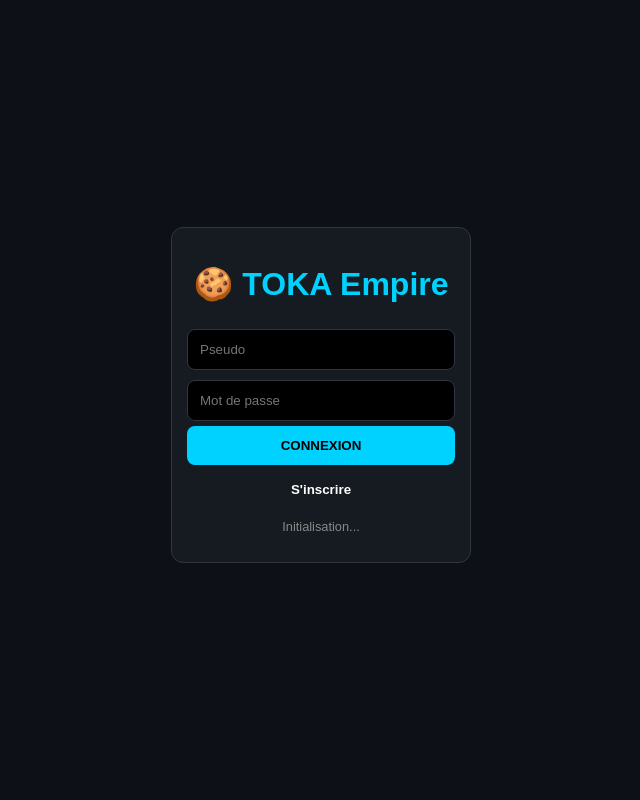
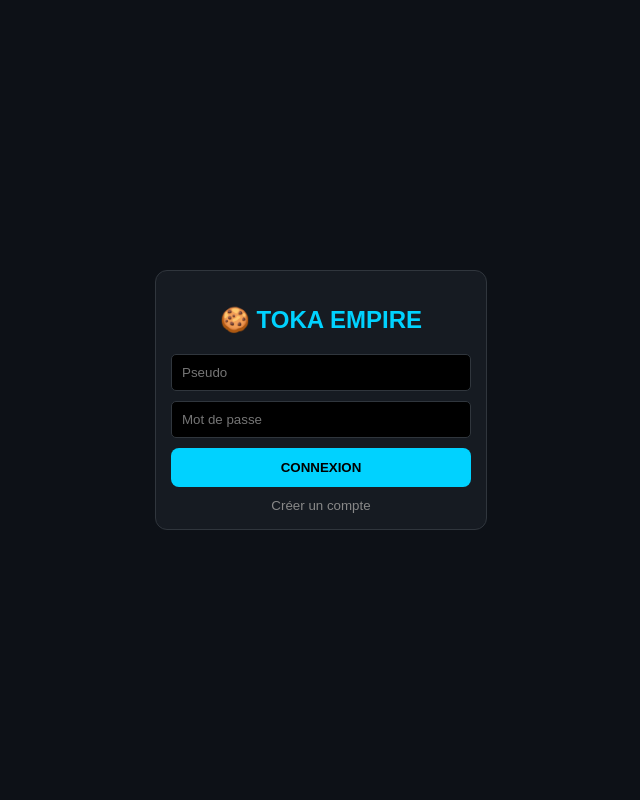
Before and after one commit to daxt61/tokacoockies_games, a Flask app: page / in a window 1280 px wide. Shown: the whole page, without its empty margins (319-959 px from the left). Run offline with Flask 3, Linux system fonts and the light colour scheme; some libraries are stand-ins or nearby versions.

Commit message:
Update index.html

```diff
--- a/templates/index.html
+++ b/templates/index.html
@@ -2,203 +2,115 @@
 <html lang="fr">
 <head>
     <meta charset="UTF-8">
-    <meta name="viewport" content="width=device-width, initial-scale=1.0, maximum-scale=1.0, user-scalable=no">
-    <title>Tokacookies Empire - Social Update</title>
+    <meta name="viewport" content="width=device-width, initial-scale=1.0">
+    <title>TokaCookies Empire</title>
     <script src="https://cdnjs.cloudflare.com/ajax/libs/socket.io/4.0.1/socket.io.js"></script>
     <style>
-        :root { --accent: #00d2ff; --bg: #0d1117; --panel: #161b22; --border: #30363d; --gold: #ffd700; --red: #ff4d4d; --green: #2ecc71; }
-        body { background: var(--bg); color: white; font-family: sans-serif; margin: 0; display: flex; flex-direction: column; height: 100vh; overflow: hidden; }
-        .card { background: var(--panel); padding: 15px; border-radius: 12px; border: 1px solid var(--border); margin-bottom: 10px; width: 100%; box-sizing: border-box; }
-        input { width: 100%; padding: 12px; margin: 5px 0; border-radius: 8px; border: 1px solid var(--border); background: #000; color: white; box-sizing: border-box; }
-        .btn { width: 100%; padding: 12px; border-radius: 8px; border: none; cursor: pointer; font-weight: bold; background: var(--accent); color: #000; transition: 0.2s; }
-        .btn:active { transform: scale(0.98); }
-
-        #auth-overlay { position: fixed; inset: 0; background: var(--bg); z-index: 2000; display: flex; align-items: center; justify-content: center; }
-        main { flex: 1; overflow-y: auto; padding: 15px; display: flex; flex-direction: column; align-items: center; }
-        .view { display: none; width: 100%; max-width: 500px; animation: fadeIn 0.3s; }
+        :root { --accent: #00d2ff; --bg: #0d1117; --panel: #161b22; --border: #30363d; --green: #2ecc71; }
+        body { background: var(--bg); color: white; font-family: sans-serif; margin: 0; display: flex; flex-direction: column; height: 100vh; }
+        .card { background: var(--panel); padding: 15px; border-radius: 12px; border: 1px solid var(--border); margin: 10px; }
+        .btn { width: 100%; padding: 12px; border-radius: 8px; border: none; cursor: pointer; background: var(--accent); font-weight: bold; color: #000; }
+        input { width: 100%; padding: 10px; margin-bottom: 10px; border-radius: 5px; border: 1px solid var(--border); background: #000; color: #fff; box-sizing: border-box;}
+        #cookie-btn { width: 150px; height: 150px; border-radius: 50%; background: #222; border: 5px solid var(--accent); font-size: 60px; display: flex; align-items: center; justify-content: center; margin: 20px auto; cursor: pointer; user-select: none; }
+        .view { display: none; padding: 10px; flex: 1; overflow-y: auto; }
         .view.active { display: block; }
-
-        #cookie-btn { width: 140px; height: 140px; border-radius: 50%; background: radial-gradient(circle, #1c2128, #000); border: 4px solid var(--accent); font-size: 50px; display: flex; align-items: center; justify-content: center; cursor: pointer; user-select: none; margin: 20px auto; transition: 0.1s; box-shadow: 0 0 20px rgba(0,210,255,0.2); }
-        #cookie-btn:active { transform: scale(0.92); }
-
-        #chat-box { height: 200px; overflow-y: auto; display: flex; flex-direction: column; gap: 8px; padding: 10px; background: #000; border-radius: 8px; border: 1px solid var(--border); }
-        .msg { font-size: 0.9rem; padding: 5px 10px; border-radius: 5px; background: #1c2128; }
-        .msg b { color: var(--accent); }
-
-        .item-list { list-style: none; padding: 0; margin: 0; }
-        .item-list li { display: flex; justify-content: space-between; padding: 10px; border-bottom: 1px solid #222; align-items: center; }
-
-        nav { height: 70px; background: var(--panel); display: flex; justify-content: space-around; align-items: center; border-top: 1px solid var(--border); }
-        .nav-item { color: #888; font-size: 0.7rem; text-align: center; cursor: pointer; flex: 1; }
-        .nav-item.active { color: var(--accent); font-weight: bold; }
-
-        #toast { position: fixed; top: 20px; left: 50%; transform: translateX(-50%); padding: 12px 25px; border-radius: 30px; display: none; z-index: 3000; font-weight: bold; }
-        @keyframes fadeIn { from { opacity: 0; transform: translateY(10px); } to { opacity: 1; transform: translateY(0); } }
+        nav { display: flex; background: var(--panel); border-top: 1px solid var(--border); height: 60px; }
+        .nav-item { flex: 1; text-align: center; padding: 10px; cursor: pointer; }
+        #toast { position: fixed; top: 10px; left: 50%; transform: translateX(-50%); background: var(--green); color: #000; padding: 10px 20px; border-radius: 20px; display: none; z-index: 1000; }
     </style>
 </head>
 <body>
     <div id="toast"></div>
 
-    <div id="auth-overlay">
-        <div class="card" style="width: 300px; text-align: center;">
-            <h1 style="color:var(--accent);">🍪 TOKA Empire</h1>
+    <div id="auth-overlay" style="position:fixed; inset:0; background:var(--bg); z-index:100; display:flex; align-items:center; justify-content:center;">
+        <div class="card" style="width:300px;">
+            <h2 style="text-align:center; color:var(--accent);">🍪 TOKA EMPIRE</h2>
             <input id="pseudo" placeholder="Pseudo">
             <input id="pass" type="password" placeholder="Mot de passe">
             <button class="btn" onclick="auth('login')">CONNEXION</button>
-            <button class="btn" style="background:none; color:white; margin-top:5px;" onclick="auth('register')">S'inscrire</button>
-            <p id="status" style="margin-top:10px; font-size:0.8rem; color:#888;">Initialisation...</p>
+            <button onclick="auth('register')" style="background:none; border:none; color:#888; width:100%; margin-top:10px; cursor:pointer;">Créer un compte</button>
         </div>
     </div>
 
-    <header style="padding: 10px 15px; border-bottom: 1px solid var(--border); display: flex; justify-content: space-between; align-items: center; background: var(--panel);">
-        <div><b id="my-name">...</b> <small id="my-rank"></small></div>
-        <div id="my-guild-tag" style="color:var(--gold);">[SOLO]</div>
+    <header style="padding:15px; background:var(--panel); border-bottom:1px solid var(--border); display:flex; justify-content:space-between;">
+        <b id="my-name">Chargement...</b>
+        <span id="my-guild" style="color:var(--accent);">[SOLO]</span>
     </header>
 
-    <main>
     <div id="view-game" class="view active">
-            <h1 id="score-text" style="font-size: 2.5rem; text-align: center; margin: 10px 0;">0</h1>
+        <h1 id="score-text" style="text-align:center; font-size:3.5rem; margin:20px 0;">0</h1>
         <div id="cookie-btn" onclick="socket.emit('add_click')">🍪</div>
-
-            <div class="card" style="display: grid; grid-template-columns: 1fr 1fr; gap: 10px;">
-                <div style="text-align:center">
-                    <b>Clic: x<span id="mult-text">1</span></b><br>
-                    <button class="btn" style="margin-top:5px" onclick="socket.emit('buy_upgrade', {type:'mult'})">BOOST</button>
+        <div style="display:grid; grid-template-columns: 1fr 1fr; gap:10px;">
+            <div class="card" style="text-align:center;">
+                <b>Multi: x<span id="mult-text">1</span></b><br>
+                <button class="btn" style="margin-top:10px" onclick="socket.emit('buy_upgrade', {type:'mult'})">BOOST</button>
             </div>
-                <div style="text-align:center; border-left: 1px solid #333">
+            <div class="card" style="text-align:center;">
                 <b>Auto: <span id="auto-text">0</span>/s</b><br>
-                    <button class="btn" style="margin-top:5px; background:var(--green)" onclick="socket.emit('buy_upgrade', {type:'auto'})">CPS+</button>
+                <button class="btn" style="margin-top:10px; background:var(--green)" onclick="socket.emit('buy_upgrade', {type:'auto'})">ACHETER</button>
             </div>
-            </div>
-
-            <div class="card">
-                <h3 style="margin:0 0 10px 0;">🏆 Top 10</h3>
-                <div id="leaderboard-list"></div>
         </div>
     </div>
 
     <div id="view-social" class="view">
-            <h3>🛡️ Ma Guilde</h3>
-            <div class="card" id="guild-section">
-                <input id="guild-input" placeholder="Nom de la guilde...">
-                <button class="btn" onclick="createGuild()">CRÉER GUILDE</button>
-            </div>
-
-            <h3>👥 Amis</h3>
         <div class="card">
+            <h3>👥 Ajouter un ami</h3>
             <div style="display:flex; gap:5px;">
-                    <input id="friend-input" placeholder="Pseudo de l'ami...">
+                <input id="f-input" placeholder="Pseudo de l'ami" style="margin:0;">
                 <button class="btn" style="width:80px" onclick="addFriend()">ADD</button>
             </div>
-                <ul id="friends-list" class="item-list" style="margin-top:10px;">
-                    <li style="color:#666; justify-content:center;">Aucun ami ajouté</li>
-                </ul>
+        </div>
+        <div class="card">
+            <h3>📜 Liste d'amis</h3>
+            <ul id="friends-list" style="list-style:none; padding:0;"></ul>
         </div>
     </div>
 
     <div id="view-chat" class="view">
-            <h3>💬 Chat Global</h3>
-            <div class="card">
-                <div id="chat-box"></div>
-                <div style="display:flex; gap:5px; margin-top:10px;">
-                    <input id="chat-input" placeholder="Message...">
-                    <button class="btn" style="width:80px" onclick="sendChat()">OK</button>
+        <div class="card" id="chat-box" style="height:300px; overflow-y:auto; background:#000;"></div>
+        <div class="card" style="display:flex; gap:5px;">
+            <input id="chat-input" placeholder="Message..." style="margin:0;">
+            <button class="btn" style="width:80px" onclick="sendChat()">ENVOYER</button>
         </div>
     </div>
-        </div>
-    </main>
 
     <nav>
-        <div class="nav-item active" onclick="tab('game', this)">🕹️<br>JEU</div>
-        <div class="nav-item" onclick="tab('social', this)">👥<br>SOCIAL</div>
-        <div class="nav-item" onclick="tab('chat', this)">💬<br>CHAT</div>
+        <div class="nav-item" onclick="show('game')">🕹️<br>JEU</div>
+        <div class="nav-item" onclick="show('social')">👥<br>SOCIAL</div>
+        <div class="nav-item" onclick="show('chat')">💬<br>CHAT</div>
     </nav>
 
     <script>
         const socket = io();
-        let myName = "";
+        function auth(type) { socket.emit('login_action', {pseudo: document.getElementById('pseudo').value, password: document.getElementById('pass').value, type}); }
+        function show(id) { document.querySelectorAll('.view').forEach(v => v.classList.remove('active')); document.getElementById('view-'+id).classList.add('active'); }
+        function addFriend() { socket.emit('add_friend', {pseudo: document.getElementById('f-input').value}); document.getElementById('f-input').value=""; }
+        function sendChat() { socket.emit('send_chat', {msg: document.getElementById('chat-input').value}); document.getElementById('chat-input').value=""; }
 
-        // --- AUTH ---
-        function auth(type) {
-            const pseudo = document.getElementById('pseudo').value;
-            const password = document.getElementById('pass').value;
-            socket.emit('login_action', {pseudo, password, type});
-        }
+        socket.on('login_ok', d => { document.getElementById('auth-overlay').style.display = 'none'; updateUI(d); });
+        socket.on('update_score', d => updateUI(d));
+        socket.on('update_full_state', d => updateUI(d));
 
-        socket.on('login_ok', d => {
-            myName = d.pseudo;
-            document.getElementById('auth-overlay').style.display = 'none';
-            updateUI(d);
-            toast("Connecté !", "var(--green)");
+        socket.on('update_friends', d => {
+            document.getElementById('friends-list').innerHTML = d.friends.map(f => `<li style="padding:10px; border-bottom:1px solid #333;">👤 ${f}</li>`).join('');
         });
 
-        // --- SOCIAL FUNCTIONS ---
-        function addFriend() {
-            const p = document.getElementById('friend-input').value;
-            if(p) {
-                socket.emit('add_friend', {pseudo: p});
-                document.getElementById('friend-input').value = "";
-            }
-        }
-
-        function createGuild() {
-            const n = document.getElementById('guild-input').value;
-            if(n) socket.emit('create_guild', {name: n});
-        }
-
-        function sendChat() {
-            const i = document.getElementById('chat-input');
-            if(i.value) { socket.emit('send_chat', {msg: i.value}); i.value = ""; }
-        }
-
-        // --- UPDATES ---
-        socket.on('update_score', d => updateUI(d));
-        socket.on('update_full_state', d => updateUI(d));
+        socket.on('new_chat', d => {
+            const b = document.getElementById('chat-box');
+            b.innerHTML += `<div><b>${d.user}:</b> ${d.text}</div>`;
+            b.scrollTop = b.scrollHeight;
+        });
 
         function updateUI(d) {
             if(d.pseudo) document.getElementById('my-name').innerText = d.pseudo;
             if(d.clicks !== undefined) document.getElementById('score-text').innerText = Math.floor(d.clicks).toLocaleString();
-            if(d.rank) document.getElementById('my-rank').innerText = d.rank;
-            if(d.mult) document.getElementById('mult-text').innerText = d.mult;
+            if(d.mult !== undefined) document.getElementById('mult-text').innerText = d.mult;
             if(d.auto !== undefined) document.getElementById('auto-text').innerText = d.auto;
-
-            if(d.guild) {
-                document.getElementById('my-guild-tag').innerText = `[${d.guild.toUpperCase()}]`;
-                document.getElementById('guild-section').innerHTML = `<p style="text-align:center">Membre de : <b>${d.guild}</b></p>`;
-            }
+            if(d.guild) document.getElementById('my-guild').innerText = `[${d.guild}]`;
         }
 
-        socket.on('leaderboard_update', d => {
-            document.getElementById('leaderboard-list').innerHTML = d.players.map(p => `
-                <div style="display:flex; justify-content:space-between; padding:8px; border-bottom:1px solid #222;">
-                    <span>${p.pseudo}</span><b>${Math.floor(p.clicks).toLocaleString()}</b>
-                </div>
-            `).join('');
-        });
-
-        socket.on('new_chat', d => {
-            const box = document.getElementById('chat-box');
-            box.innerHTML += `<div class="msg"><b>${d.user}:</b> ${d.text}</div>`;
-            box.scrollTop = box.scrollHeight;
-        });
-
-        // --- UI UTILS ---
-        function tab(id, el) {
-            document.querySelectorAll('.view').forEach(v => v.classList.remove('active'));
-            document.querySelectorAll('.nav-item').forEach(n => n.classList.remove('active'));
-            document.getElementById('view-' + id).classList.add('active');
-            el.classList.add('active');
-        }
-
-        function toast(m, c) {
-            const t = document.getElementById('toast');
-            t.innerText = m; t.style.background = c; t.style.display = 'block';
-            setTimeout(() => t.style.display='none', 3000);
-        }
-
-        socket.on('success', m => toast(m, "var(--green)"));
-        socket.on('error', m => toast(m, "var(--red)"));
-        socket.on('connect', () => document.getElementById('status').innerText = "Serveur en ligne");
+        socket.on('success', m => { const t = document.getElementById('toast'); t.innerText = m; t.style.display = 'block'; setTimeout(()=>t.style.display='none', 2000); });
+        socket.on('error', m => alert(m));
     </script>
 </body>
 </html>
```
Lines whose indentation alone changed are shown as unchanged.
